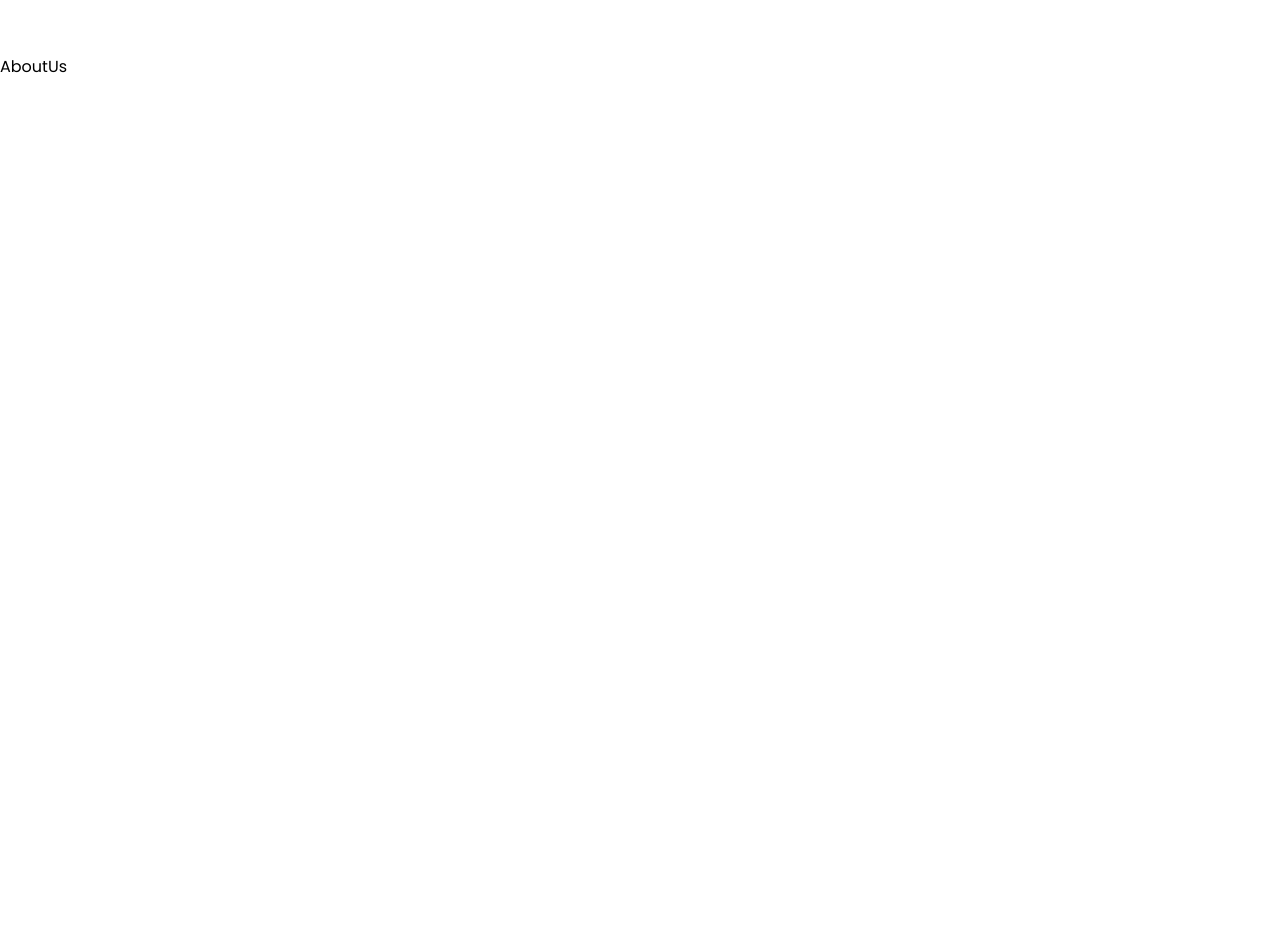
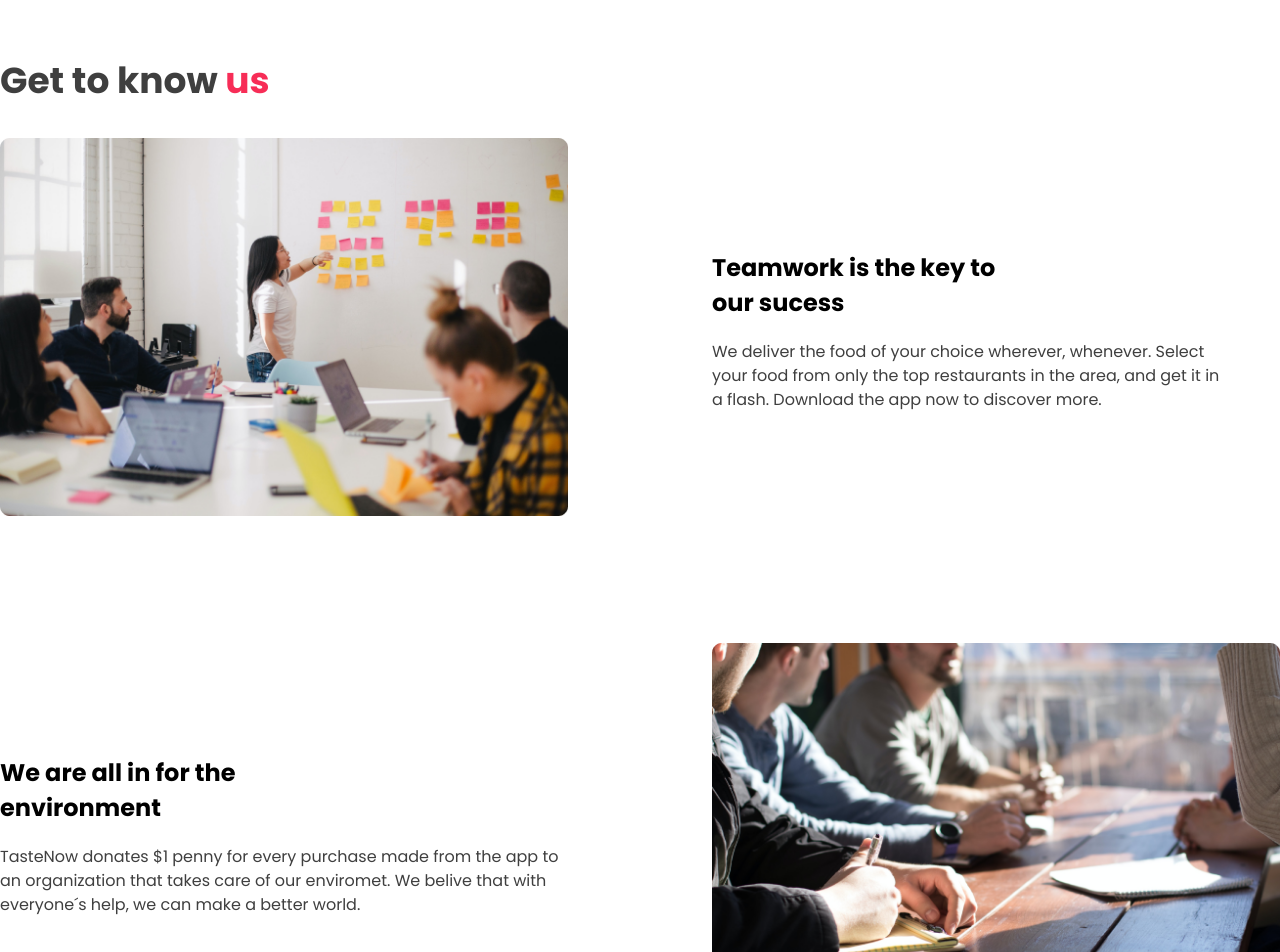
Before and after one commit to TheAnim1/TasteNow, a React (Create React App) app: page / in a window 1280 px wide. Shown: the part 1540-2492 px from the top of the page. Before the commit the page ends 1619 px from the top, so only its background shows below. Built offline with nearby package versions, Linux system fonts and the light colour scheme.

Commit message:
about section added

```diff
--- a/src/App.css
+++ b/src/App.css
@@ -340,6 +340,33 @@ header .nav-btn {
 }
 /*-Categories Section Ends -*/
 
+
+/*-About Section Starts -*/
+     .about-header{
+      margin-bottom: 30px;
+     }
+  .about-header h2{
+    font-weight: 700;
+    font-size: 36px;
+    line-height: 54px;
+    color: var(--secondaryColor);
+  }
+ .about-header span{
+  color: var(--mainColor);
+ }
+
+ .about-para{
+  font-size: 16px;
+  line-height: 24px;
+  color: var(--secondaryColor);
+  margin-top: 20px;
+ }
+
+ .about-bottom{
+  margin-top: 120px;
+ }
+/*-About Section Ends -*/
+
 @media only screen and (max-width: 768px) {
 
   /*-Navbar Starts -*/
--- a/src/Components/AboutUs.js
+++ b/src/Components/AboutUs.js
@@ -1,8 +1,41 @@
 import React from 'react'
-
+import About1 from '../assests/about1.png'
+import About2 from '../assests/about2.png'
 const AboutUs = () => {
   return (
-    <div>AboutUs</div>
+    <section className='section'>
+        <div className="about-header container">
+        <h2>
+            Get to know <span>us</span>
+        </h2>
+        </div>
+          <div className="container grid grid-two-coloumn">
+
+                <div>
+                    <img src={About1} alt="" className='hero-image'/>
+                </div>
+                  <div className="section-hero-data">
+                    <h1 className='about-heading'> <span>Teamwork </span> is the key to <br /> our sucess </h1>
+                    <p className='about-para'>We deliver the food of your choice wherever, whenever. Select <br /> your food from only the top restaurants in the area, and get it in <br /> a flash. Download the app now to discover more.</p>
+
+                </div>
+            </div>
+
+           <div className="about-bottom">
+             <div className="container grid grid-two-coloumn">
+                <div className="section-hero-data">
+                    <h1 className='about-heading'> We are all in for the <br /> <span>environment </span> </h1>
+                    <p className='about-para'>TasteNow donates $1 penny for every purchase made from the app to an organization that takes care of our enviromet. We belive that with everyone´s help, we can make a better world.</p>
+
+                </div>
+
+                <div>
+                    <img src={About2} alt="" className='hero-image'/>
+                </div>
+
+            </div>
+           </div>
+    </section>
   )
 }
 
```
Also changed, not shown: src/assests/about1.png (added), src/assests/about2.png (added).
